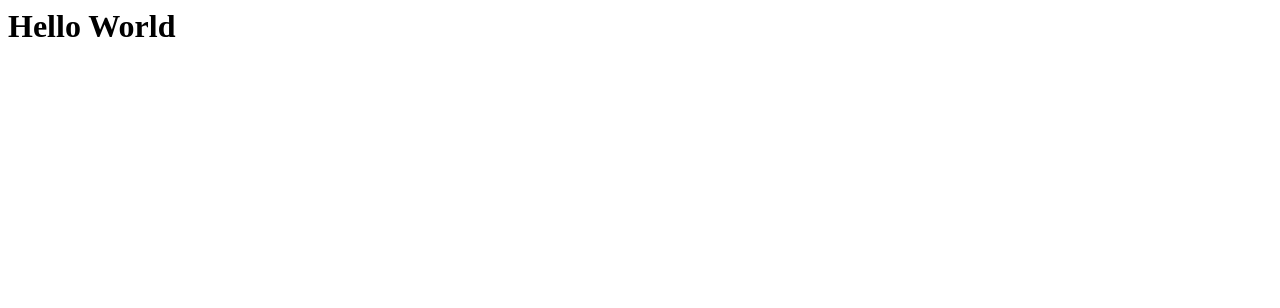
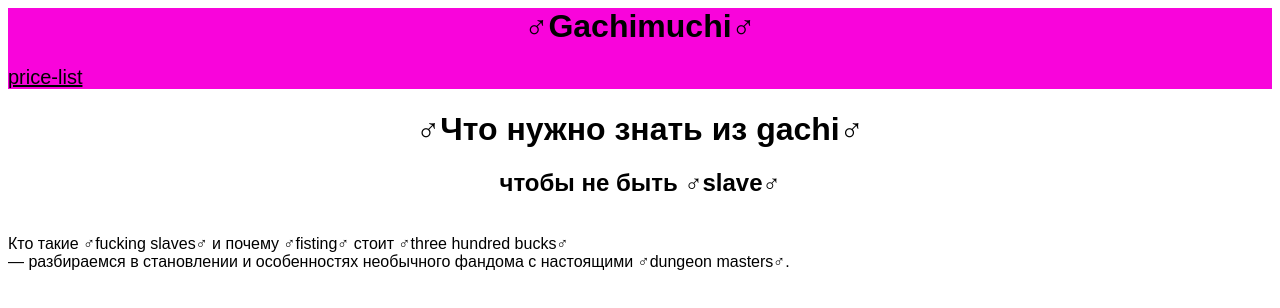
Before and after one commit to nagibator228003/nagibator, a plain HTML site: page index.html in a window 1280 px wide. Drawn offline with Linux system fonts and the light colour scheme.

Commit message:
Add files via upload

```diff
--- a/index.html
+++ b/index.html
@@ -1,5 +1,14 @@
 <html>
-  <target="blank">
-  <h1>Hello World</h1>
-  </target>
+    <body style="font-family:sans-serif;">
+    <header style="background-color:#F904DB;">
+      <h1 style="text-align: center;color:black">♂Gachimuchi♂</h1>
+      <a href="#price" style="color:black; font-size:20px;">price-list</a>
+    </header>
+    <main>
+        <h1 style="text-align: center;">♂Что нужно знать из gachi♂</h1>
+        <h2 style="text-align: center;">чтобы не быть ♂slave♂</h2>
+        <a style="text-align: center;"><br>Кто такие ♂fucking slaves♂ и почему ♂fisting♂ стоит ♂three hundred bucks♂<br>
+            — разбираемся в становлении и особенностях необычного фандома с настоящими ♂dungeon masters♂.</a>
+    </main>
+    </body>
 </html>
```
